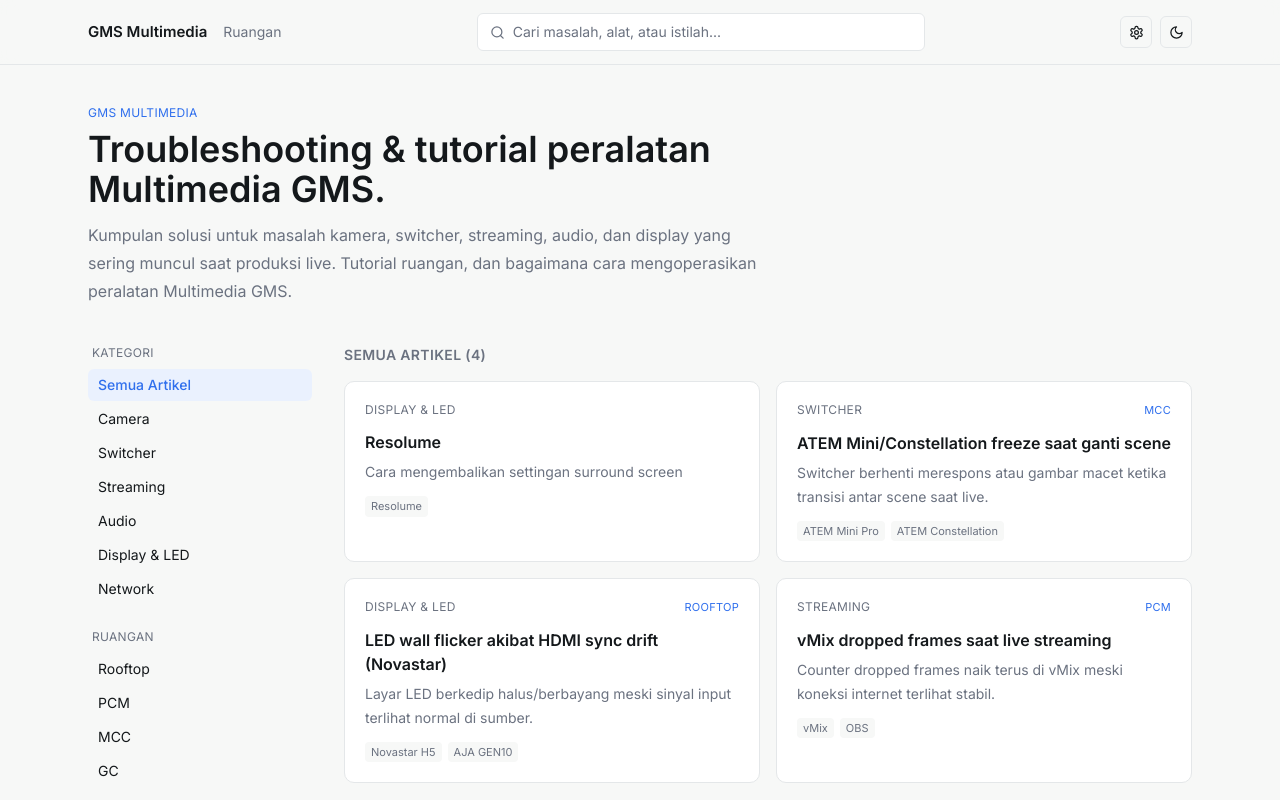
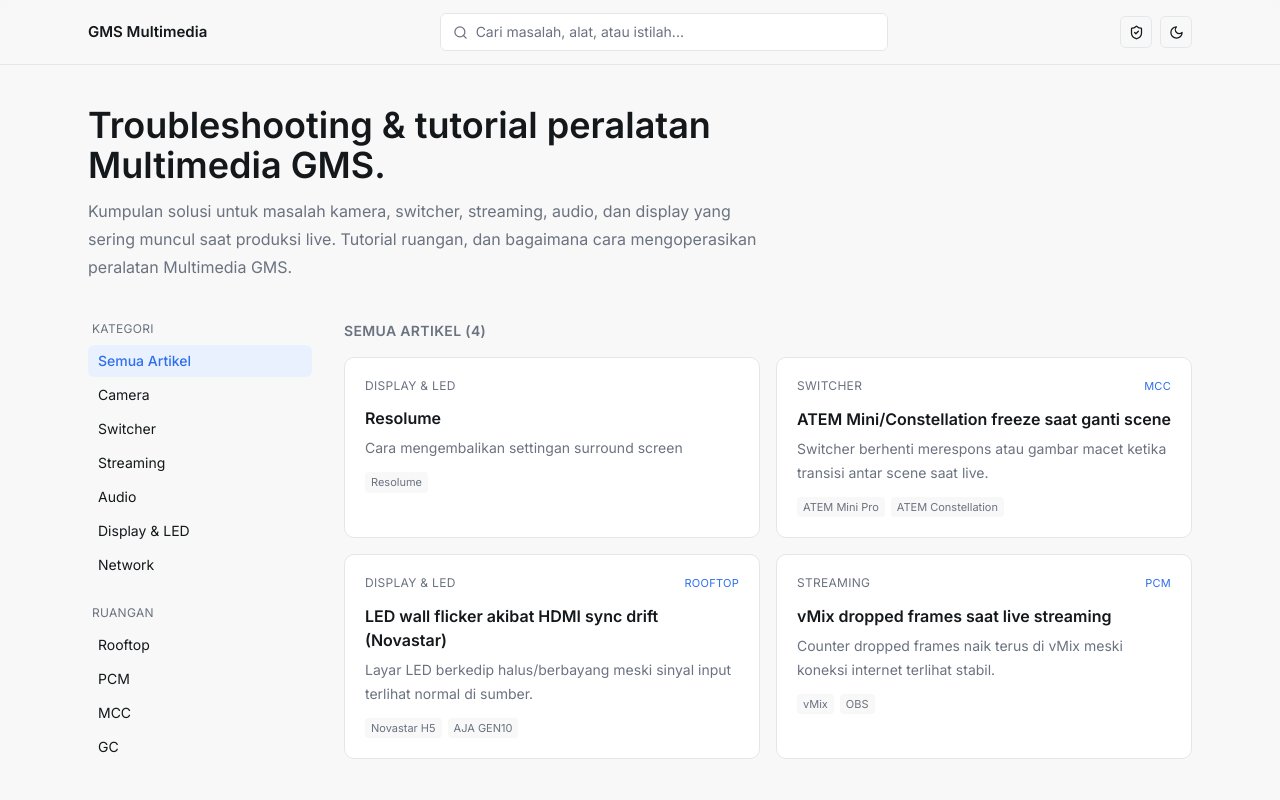
Before and after one commit to christophertekvi/gms-av-techsupport, a Next.js app: page / in a window 1280 px wide. Shown: the top 800 px of the page. Built offline with nearby package versions, Linux system fonts and the light colour scheme.

Commit message:
perubahan narasi halaman

```diff
--- a/app/page.js
+++ b/app/page.js
@@ -10,9 +10,6 @@
   return (
     <main className="mx-auto max-w-6xl px-4 sm:px-6 py-10">
       <section className="mb-10 max-w-2xl">
-        <p className="font-mono text-xs uppercase tracking-wide text-accent mb-2">
-          GMS Multimedia
-        </p>
         <h1 className="font-display text-3xl sm:text-4xl font-semibold leading-tight mb-3">
           Troubleshooting &amp; tutorial peralatan Multimedia GMS.
         </h1>
--- a/components/Navbar.jsx
+++ b/components/Navbar.jsx
@@ -1,5 +1,5 @@
 import Link from 'next/link'
-import { Radio, Settings } from 'lucide-react'
+import {ShieldCheck} from 'lucide-react'
 import SearchBar from './SearchBar'
 import ThemeToggle from './ThemeToggle'
 
@@ -13,13 +13,6 @@
           </span>
         </Link>
 
-        <Link
-          href="/ruangan"
-          className="hidden sm:inline text-sm text-muted-light dark:text-muted-dark hover:text-accent shrink-0"
-        >
-          Ruangan
-        </Link>
-
         <div className="flex-1 flex justify-center">
           <SearchBar />
         </div>
@@ -30,7 +23,7 @@
             aria-label="Panel admin"
             className="h-8 w-8 flex items-center justify-center rounded-sm border border-border-light dark:border-border-dark hover:border-accent transition-colors"
           >
-            <Settings size={15} />
+            <ShieldCheck size={15} title='Panel admin' />
           </Link>
           <ThemeToggle />
         </div>
```
